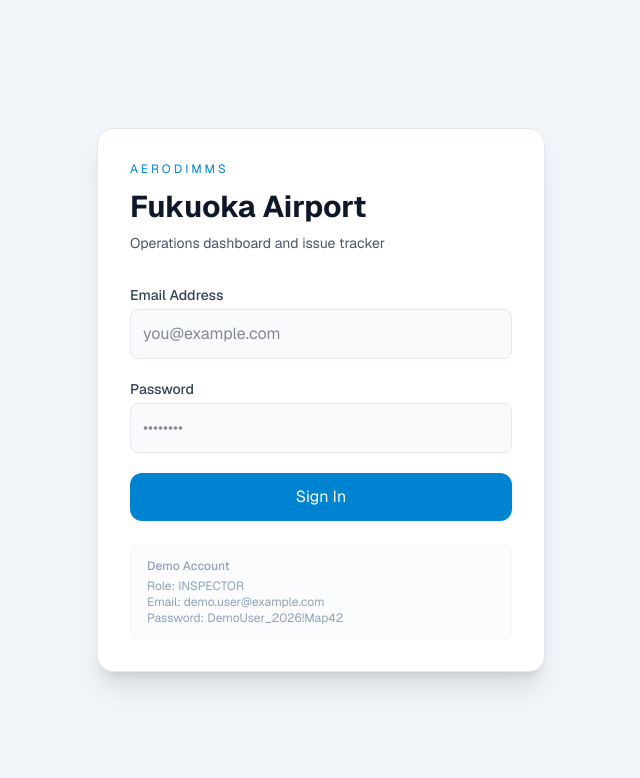
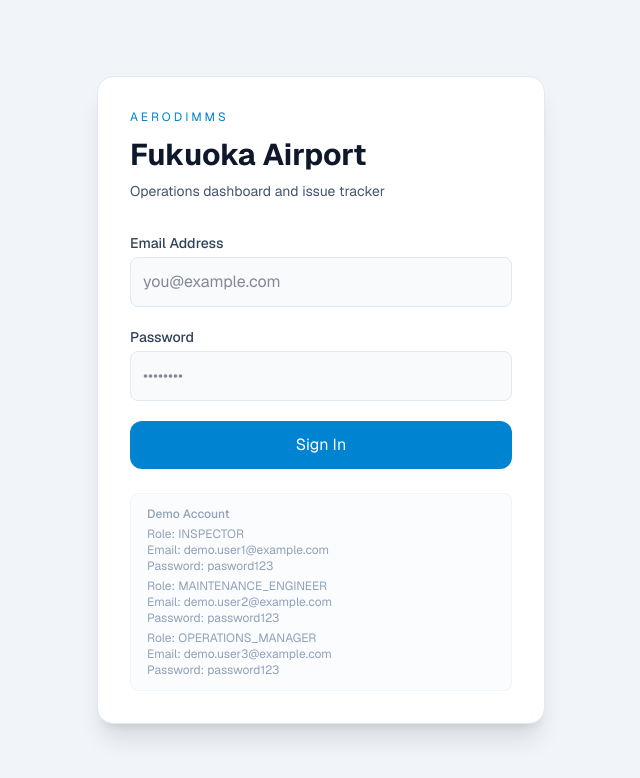
Before and after one commit to NezuNezumi-175/aerodimms, a Next.js app: page /login in a window 1280 px wide. Shown: the top 778 px of the page, without its empty margins (319-959 px from the left). Built offline with nearby package versions, Linux system fonts and the light colour scheme; no server answers.

Commit message:
feat: update demo user credentials and roles in login panel

```diff
--- a/components/login-panel.tsx
+++ b/components/login-panel.tsx
@@ -132,10 +132,28 @@ export function LoginPanel() {
             Role: INSPECTOR
           </p>
           <p>
-            Email: demo.user@example.com
+            Email: demo.user1@example.com
           </p>
           <p>
-            Password: DemoUser_2026!Map42
+            Password: pasword123
+          </p>
+          <p className="mt-1">
+            Role: MAINTENANCE_ENGINEER
+          </p>
+          <p>
+            Email: demo.user2@example.com
+          </p>
+          <p>
+            Password: password123
+          </p>
+          <p className="mt-1">
+            Role: OPERATIONS_MANAGER
+          </p>
+          <p>
+            Email: demo.user3@example.com
+          </p>
+          <p>
+            Password: password123
           </p>
         </div>
       </div>
```
